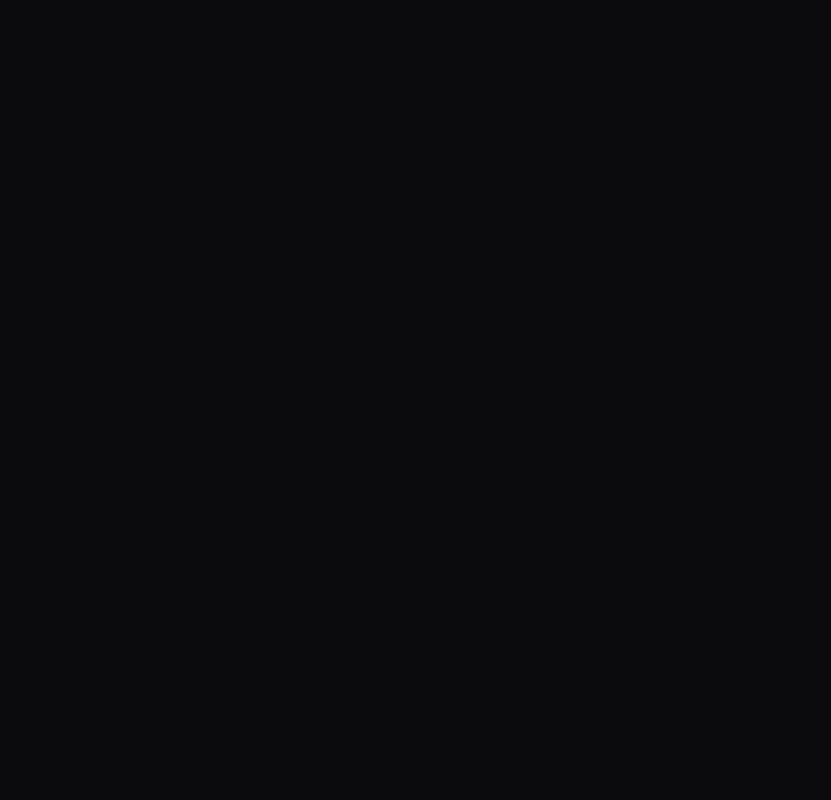
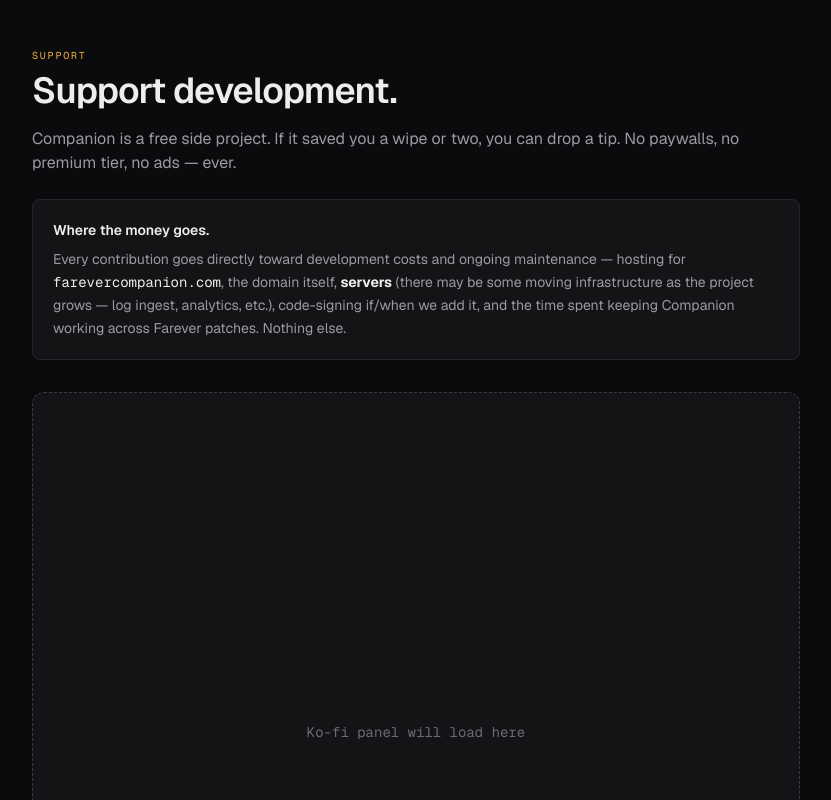
Before and after one commit to Palid/farever-companion, a Next.js app: page / in a window 1280 px wide. Shown: the part 6420-7220 px from the top of the page, without its empty margins (224-1055 px from the left). Before the commit the page ends 6372 px from the top, so only its background shows below. Built offline with nearby package versions, Linux system fonts and the light colour scheme.

Commit message:
feat(support): Ko-fi section with TODO placeholders + where-the-money-goes

```diff
--- /dev/null
+++ b/app/_components/SupportSection.tsx
@@ -0,0 +1,35 @@
+import { SITE_DOMAIN } from "@/lib/site";
+
+export function SupportSection() {
+  return (
+    <section id="support" className="px-4 py-16 md:py-24 bg-background">
+      <div className="max-w-3xl mx-auto">
+        <p className="font-mono text-[10px] uppercase tracking-[0.18em] text-accent">Support</p>
+        <h2 className="mt-2 text-3xl md:text-4xl font-semibold tracking-tight">Support development.</h2>
+        <p className="mt-4 text-muted">
+          Companion is a free side project. If it saved you a wipe or two, you can drop a tip. No paywalls, no premium
+          tier, no ads — ever.
+        </p>
+
+        <div className="mt-6 rounded-lg border border-border bg-surface p-5">
+          <p className="text-sm font-semibold text-foreground">Where the money goes.</p>
+          <p className="mt-2 text-sm text-muted leading-relaxed">
+            Every contribution goes directly toward development costs and ongoing maintenance — hosting for{" "}
+            <code className="font-mono text-foreground">{SITE_DOMAIN}</code>, the domain itself,{" "}
+            <strong className="text-foreground">servers</strong> (there may be some moving infrastructure as the
+            project grows — log ingest, analytics, etc.), code-signing if/when we add it, and the time spent keeping
+            Companion working across Farever patches. Nothing else.
+          </p>
+        </div>
+
+        {/* TODO(kofi): paste Ko-fi tip-panel iframe here. Expected shape:
+           <iframe id="kofiframe" src="https://ko-fi.com/USERNAME/?hidefeed=true&widget=true&embed=true&preview=true"
+                   style={{ border: 'none', width: '100%', padding: 4, background: '#0b0b0d' }}
+                   height="712" title="USERNAME on Ko-fi" /> */}
+        <div className="mt-8 min-h-[680px] rounded-xl border border-dashed border-border-strong bg-surface flex items-center justify-center text-sm text-subtle font-mono">
+          Ko-fi panel will load here
+        </div>
+      </div>
+    </section>
+  );
+}
--- a/app/page.tsx
+++ b/app/page.tsx
@@ -7,6 +7,7 @@ import { MultiClassScreenshot } from "@/app/_components/MultiClassScreenshot";
 import { MoreToolsTease } from "@/app/_components/MoreToolsTease";
 import { DownloadSection } from "@/app/_components/DownloadSection";
 import { FaqSection } from "@/app/_components/FaqSection";
+import { SupportSection } from "@/app/_components/SupportSection";
 
 export default function Page() {
   return (
@@ -20,6 +21,7 @@ export default function Page() {
       <MoreToolsTease />
       <DownloadSection />
       <FaqSection />
+      <SupportSection />
     </>
   );
 }
```
